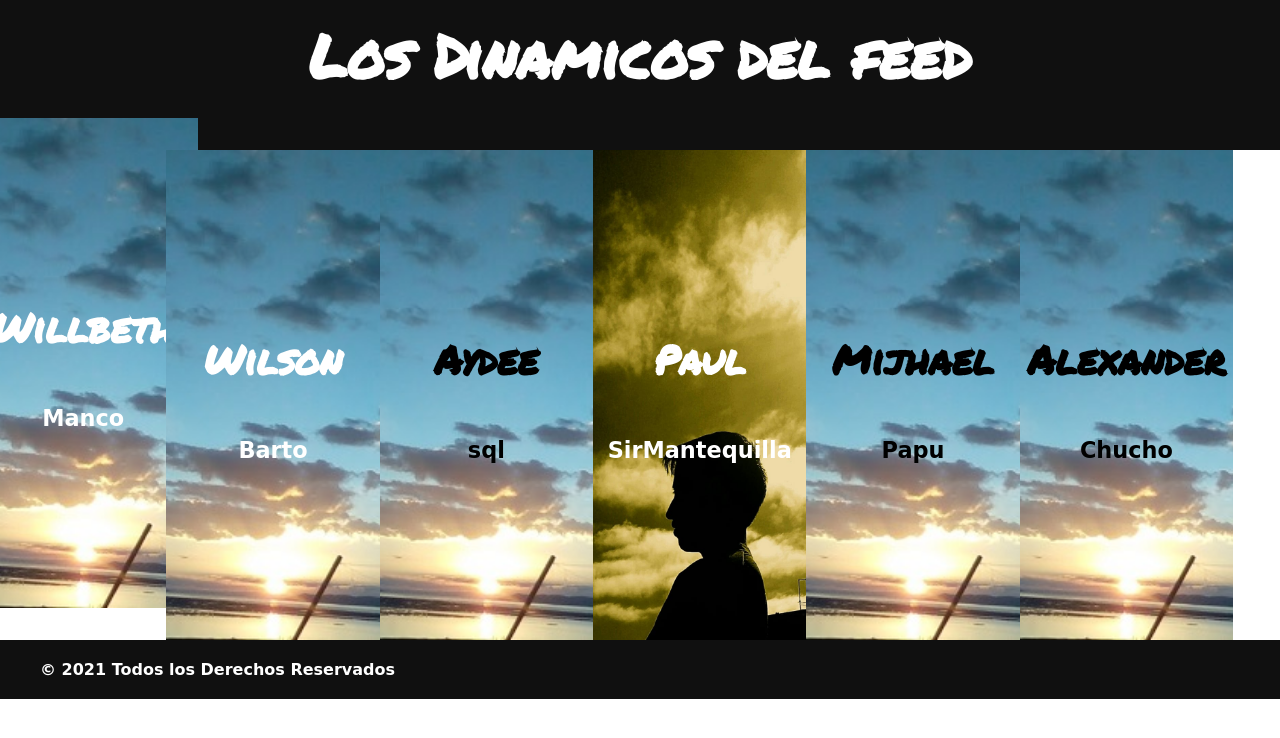
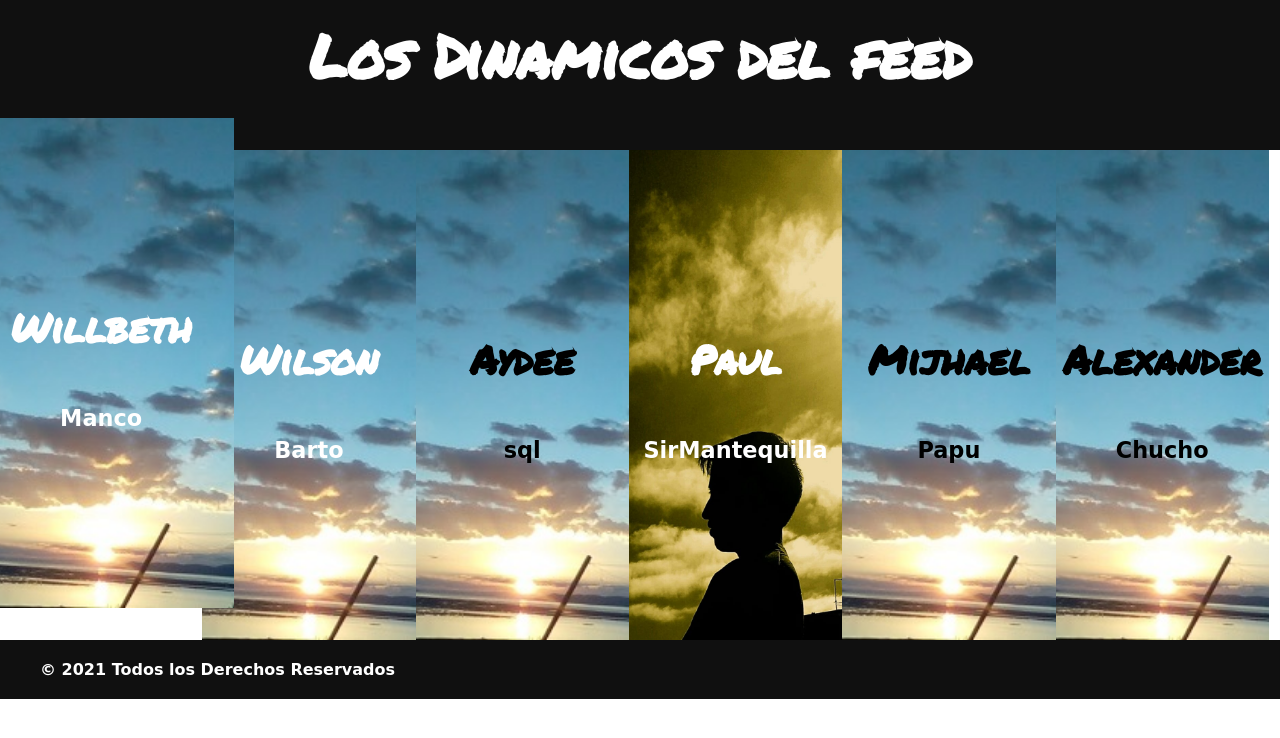
Before and after one commit to ch4r4j4/proyectoinicial, a PHP site: page / in a window 1280 px wide, with the pointer over the restyled element. Shown: the top 738 px of the page. Run offline with PHP 8.4, Linux system fonts and the light colour scheme; some web fonts are replaced.

Commit message:
fin-index

```diff
--- a/stilos/estilos_index.css
+++ b/stilos/estilos_index.css
@@ -51,8 +51,9 @@ body {
     text-align: center;
   }
   .persona:hover{
-    width: 18%;
+    width: 20.8%;
     margin: -2rem;
+    z-index: 1;
   }
 
   .persona a{
```
